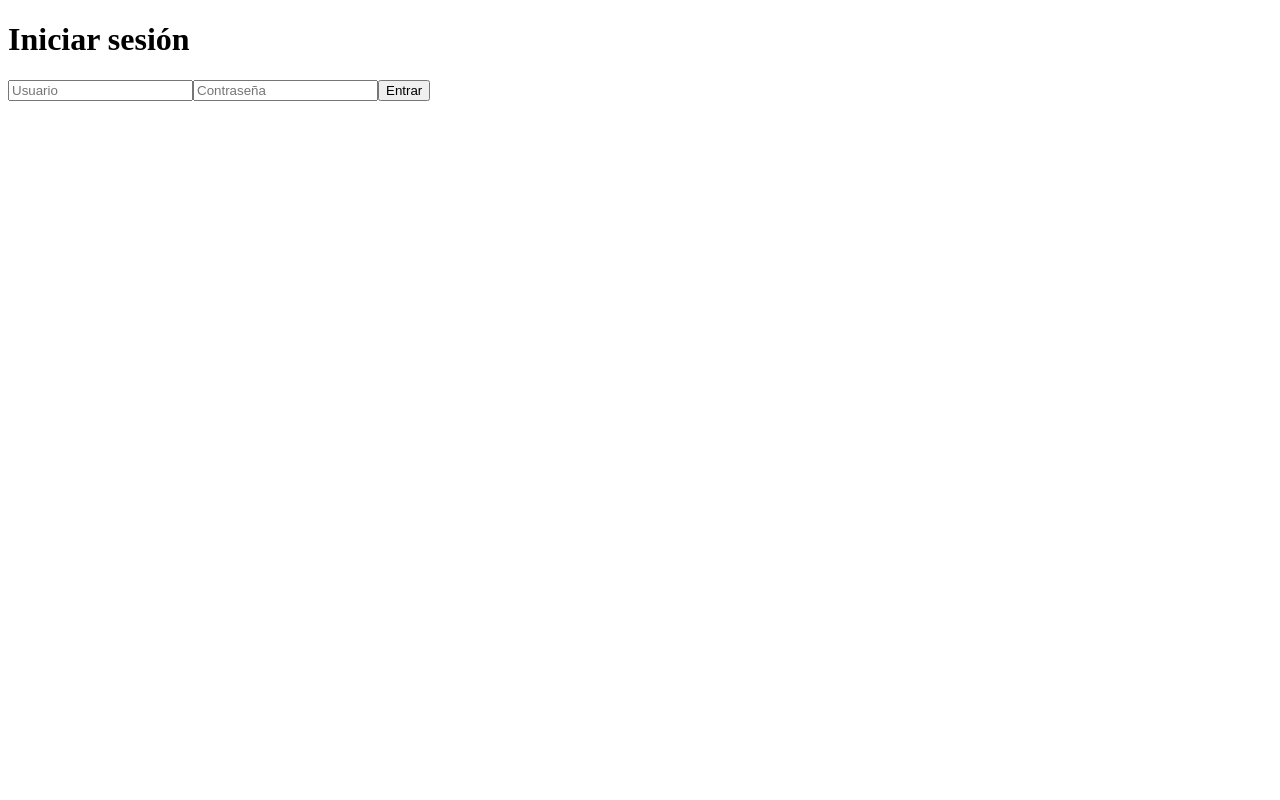
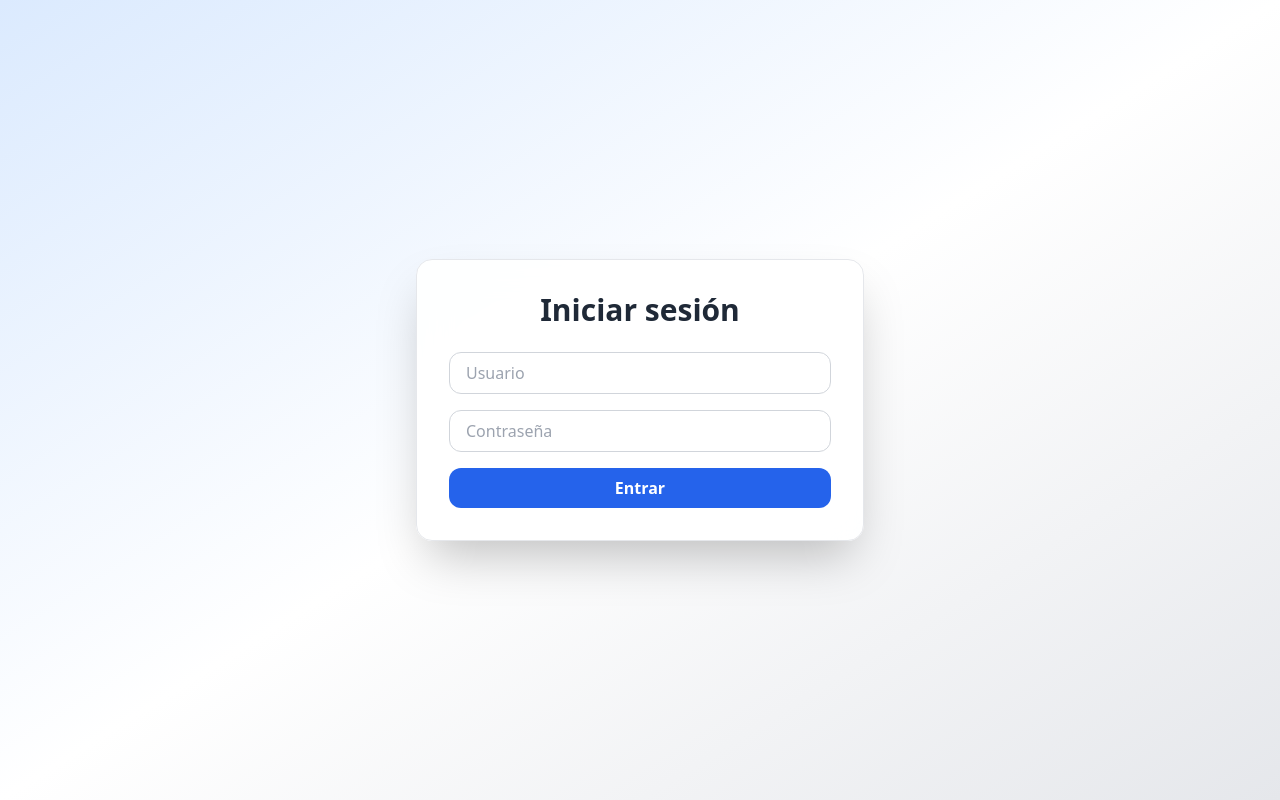
Before and after one commit to julioborn/descuentos, a Next.js app: page /login in a window 1280 px wide. Built offline with nearby package versions, Linux system fonts and the light colour scheme.

Commit message:
prueba de qr scan 3

```diff
--- a/src/app/globals.css
+++ b/src/app/globals.css
@@ -14,12 +14,6 @@
   }
 }
 
-body {
-  color: var(--foreground);
-  background: var(--background);
-  font-family: Arial, Helvetica, sans-serif;
-}
-
 @layer utilities {
   .text-balance {
     text-wrap: balance;
--- a/src/app/layout.tsx
+++ b/src/app/layout.tsx
@@ -1,3 +1,5 @@
+import "./globals.css";
+
 export const metadata = {
   title: "Descuentos",
   description: "Sistema de carga con descuentos para empleados",
@@ -6,7 +8,7 @@ export const metadata = {
 export default function RootLayout({ children }: { children: React.ReactNode }) {
   return (
     <html lang="es">
-      <body className="bg-gray-100 text-gray-900">{children}</body>
+      <body className="bg-background text-foreground font-sans">{children}</body>
     </html>
   );
 }
--- a/src/app/login/page.tsx
+++ b/src/app/login/page.tsx
@@ -19,7 +19,6 @@ export default function LoginPage() {
         });
 
         if (res?.ok) {
-            // Obtenemos la sesión con el rol del usuario
             const sessionRes = await fetch("/api/auth/session");
             const session = await sessionRes.json();
 
@@ -36,27 +35,32 @@ export default function LoginPage() {
     };
 
     return (
-        <main className="min-h-screen flex items-center justify-center bg-gray-100">
-            <form onSubmit={handleLogin} className="bg-white p-6 rounded shadow max-w-md w-full space-y-4">
-                <h1 className="text-2xl font-bold text-center">Iniciar sesión</h1>
+        <main className="min-h-screen flex items-center justify-center bg-gradient-to-br from-blue-100 via-white to-gray-200 px-4">
+            <div className="bg-white/90 backdrop-blur-lg shadow-2xl rounded-2xl p-8 w-full max-w-md border border-gray-200">
+                <h1 className="text-3xl font-semibold text-center text-gray-800 mb-6">Iniciar sesión</h1>
+                <form onSubmit={handleLogin} className="space-y-4">
                     <input
                         type="text"
                         placeholder="Usuario"
                         value={username}
                         onChange={e => setUsername(e.target.value)}
-                    className="w-full border p-2 rounded"
+                        className="w-full px-4 py-2 border border-gray-300 rounded-xl focus:outline-none focus:ring-2 focus:ring-blue-500 transition"
                     />
                     <input
                         type="password"
                         placeholder="Contraseña"
                         value={password}
                         onChange={e => setPassword(e.target.value)}
-                    className="w-full border p-2 rounded"
+                        className="w-full px-4 py-2 border border-gray-300 rounded-xl focus:outline-none focus:ring-2 focus:ring-blue-500 transition"
                     />
-                <button type="submit" className="w-full bg-blue-600 text-white p-2 rounded">
+                    <button
+                        type="submit"
+                        className="w-full bg-blue-600 hover:bg-blue-700 text-white font-semibold py-2 rounded-xl transition"
+                    >
                         Entrar
                     </button>
                 </form>
+            </div>
         </main>
     );
 }
--- a/src/app/playero/page.tsx
+++ b/src/app/playero/page.tsx
@@ -102,7 +102,7 @@ export default function PlayeroPage() {
                         style={{ width: '100%' }}
                         onError={handleError}
                         onScan={handleScan}
-                        constraints={{ facingMode: { exact: "environment" } }} // 👈 clave para usar la trasera
+                        constraints={{ facingMode: "environment" }} // ✅
                     />
                     {error && <p className="text-red-400 mt-4">{error}</p>}
                 </div>
```
Lines whose indentation alone changed are shown as unchanged.
